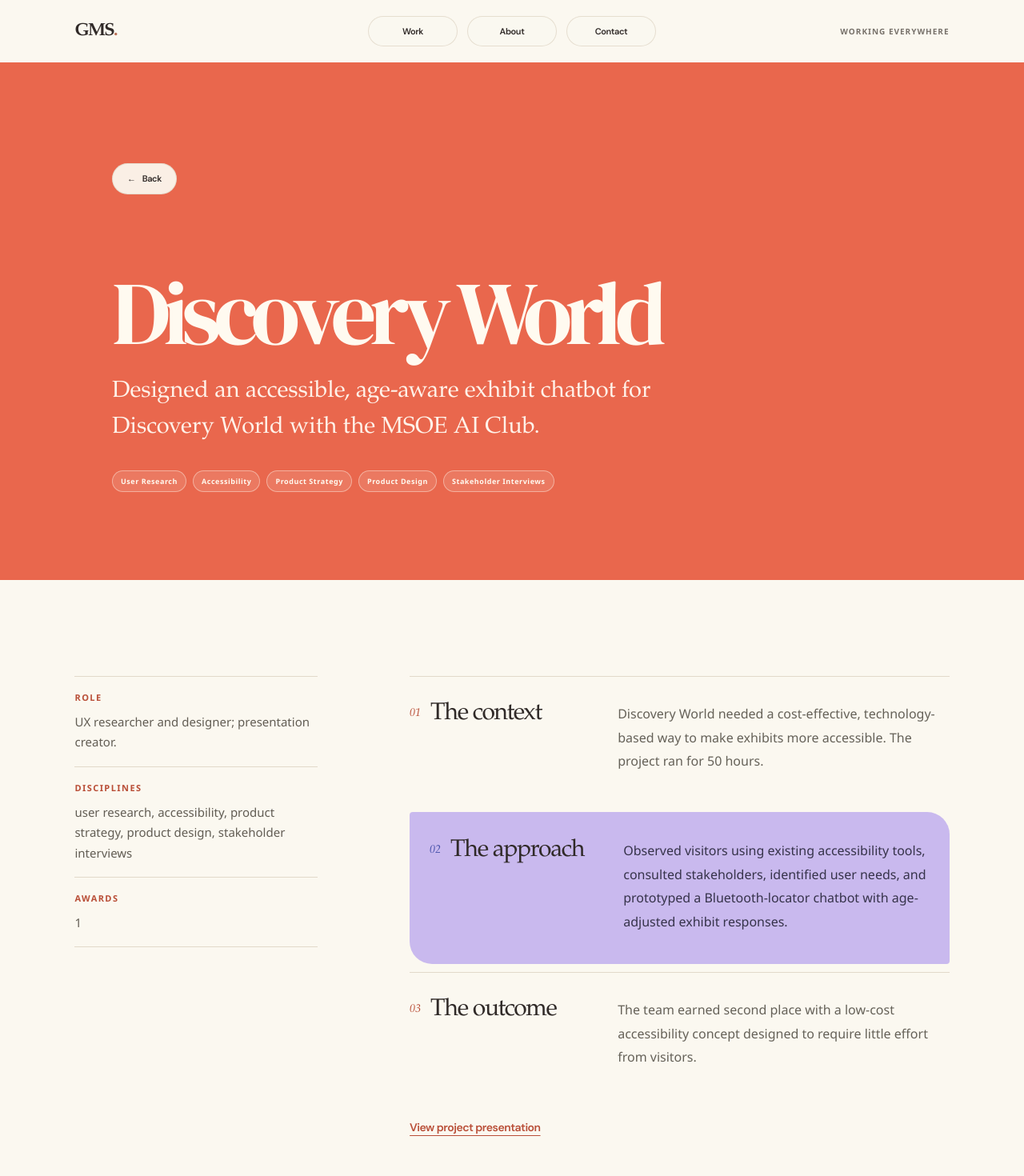
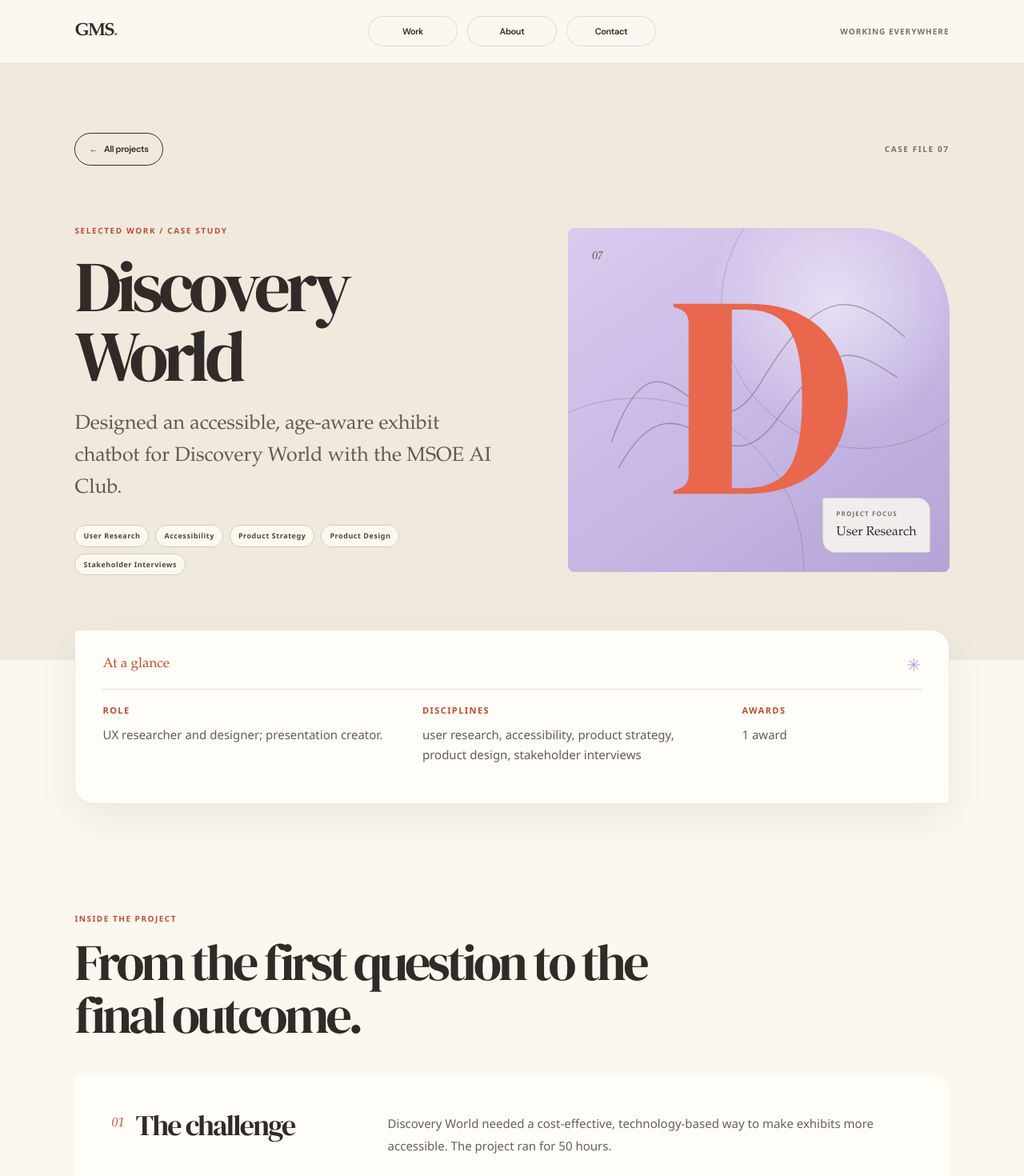
Before and after one commit to sladekg/sladekg.github.io, a Next.js app in the folder sladekg-portfolio/: page /projects/discovery-world in a window 1280 px wide. Shown: the top 1470 px of the page at 80% size. Built offline with nearby package versions, Linux system fonts and the light colour scheme.

Commit message:
project page refactor

```diff
--- a/sladekg-portfolio/app/globals.css
+++ b/sladekg-portfolio/app/globals.css
@@ -1166,14 +1166,21 @@ textarea:focus-visible {
 }
 
 .project-hero {
-  padding: clamp(62px, 10vw, 126px) 7.3vw clamp(70px, 9vw, 110px);
-  background: #e9674d;
-  color: #fffaf0;
+  padding: clamp(44px, 7vw, 88px) 7.3vw clamp(68px, 9vw, 106px);
+  background: #f0e9dd;
+  color: var(--ink);
 }
 
 .project-hero-inner {
-  width: min(1000px, 100%);
+  width: min(1200px, 100%);
   margin: 0 auto;
+}
+
+.project-hero-topline {
+  display: flex;
+  align-items: center;
+  justify-content: space-between;
+  margin-bottom: clamp(40px, 6vw, 74px);
 }
 
 .back-to-projects {
@@ -1181,11 +1188,10 @@ textarea:focus-visible {
   align-items: center;
   justify-content: center;
   gap: 8px;
-  margin-bottom: clamp(42px, 7vw, 82px);
-  padding: 10px 18px;
-  border: 1px solid rgb(226 217 202 / 84%);
+  padding: 11px 17px;
+  border: 1px solid var(--ink);
   border-radius: 999px;
-  background: rgb(251 248 240 / 94%);
+  background: transparent;
   color: var(--ink);
   font-size: 11px;
   font-weight: 550;
@@ -1196,70 +1202,230 @@ textarea:focus-visible {
 }
 
 .back-to-projects:hover {
-  border-color: #b96f55;
-  background: #f0e5d7;
-}
-
-.project-hero .section-kicker {
-  color: #fff0a8;
+  border-color: #525bc7;
+  background: #525bc7;
+  color: #fff;
+}
+
+.project-file-number,
+.project-eyebrow {
+  color: #77716a;
+  font-size: 10px;
+  font-weight: 700;
+  letter-spacing: 0.16em;
+  text-transform: uppercase;
+}
+
+.project-hero-grid {
+  display: grid;
+  grid-template-columns: minmax(0, 1.05fr) minmax(300px, 0.95fr);
+  align-items: center;
+  gap: clamp(42px, 7vw, 100px);
+}
+
+.project-hero-copy {
+  min-width: 0;
+}
+
+.project-eyebrow {
+  margin: 0 0 18px;
+  color: #b94e37;
 }
 
 .project-hero h1 {
-  max-width: 950px;
-  margin: 14px 0 24px;
+  max-width: 700px;
+  margin: 0 0 22px;
   font-family: var(--font-dm-serif-display), serif;
-  font-size: clamp(54px, 9vw, 112px);
+  font-size: clamp(52px, 7vw, 92px);
   font-weight: 400;
   font-style: normal;
-  letter-spacing: -0.075em;
-  line-height: 0.94;
+  letter-spacing: -0.065em;
+  line-height: 0.98;
 }
 
 .project-lede {
-  max-width: 680px;
+  max-width: 620px;
   margin: 0;
-  color: #fff2e9;
+  color: #5f5a53;
   font-family: var(--serif);
-  font-size: clamp(21px, 2.6vw, 29px);
-  line-height: 1.55;
+  font-size: clamp(19px, 2.1vw, 25px);
+  line-height: 1.6;
 }
 
 .project-topic-list {
   display: flex;
   flex-wrap: wrap;
   gap: 8px;
-  margin-top: 30px;
+  margin-top: 25px;
 }
 
 .project-topic-list span {
-  border-color: rgb(255 250 240 / 42%);
-  background: rgb(255 250 240 / 12%);
-  color: #fffaf0;
+  border-color: #d7cbbb;
+  background: #fbf8f0;
+  color: #51483d;
+}
+
+.project-cover-art {
+  position: relative;
+  display: grid;
+  min-height: 430px;
+  place-items: center;
+  overflow: hidden;
+  border-radius: 8px 110px 8px 8px;
+  background:
+    radial-gradient(ellipse at 70% 22%, rgb(255 255 255 / 54%), transparent 34%),
+    linear-gradient(145deg, #d9c9ed 3%, #c4b5e3 60%, #b4a4d5);
+  isolation: isolate;
+}
+
+.project-cover-orbit {
+  position: absolute;
+  z-index: -1;
+  display: block;
+  width: 75%;
+  aspect-ratio: 1;
+  border: 1px solid rgb(48 42 40 / 20%);
+  border-radius: 50%;
+}
+
+.project-cover-orbit-one {
+  top: -19%;
+  right: -15%;
+}
+
+.project-cover-orbit-two {
+  bottom: -47%;
+  left: -26%;
+  width: 88%;
+}
+
+.project-cover-line {
+  position: absolute;
+  inset: 14% 6% 20%;
+  width: 88%;
+  height: 66%;
+  overflow: visible;
+  stroke: rgb(48 42 40 / 34%);
+  stroke-width: 1.2;
+}
+
+.project-cover-initial {
+  color: #e9674d;
+  font-family: var(--font-dm-serif-display), serif;
+  font-size: clamp(210px, 29vw, 360px);
+  letter-spacing: -0.1em;
+  line-height: 0.8;
+  transform: translate(-8%, -3%);
+}
+
+.project-cover-index {
+  position: absolute;
+  top: 26px;
+  left: 30px;
+  color: #51483d;
+  font-family: var(--serif);
+  font-size: 14px;
+  font-style: italic;
+}
+
+.project-cover-caption {
+  position: absolute;
+  right: 24px;
+  bottom: 24px;
+  display: grid;
+  gap: 5px;
+  max-width: 70%;
+  padding: 13px 16px;
+  border: 1px solid rgb(48 42 40 / 16%);
+  border-radius: 3px 16px 3px 16px;
+  background: rgb(251 248 240 / 85%);
+  backdrop-filter: blur(8px);
+}
+
+.project-cover-caption span {
+  color: #77716a;
+  font-size: 8px;
+  font-weight: 700;
+  letter-spacing: 0.14em;
+}
+
+.project-cover-caption strong {
+  color: var(--ink);
+  font-family: var(--serif);
+  font-size: 16px;
+  font-weight: 400;
+  text-transform: capitalize;
+}
+
+.project-overview {
+  position: relative;
+  z-index: 1;
+  width: min(1120px, 85.4vw);
+  margin: -38px auto 0;
+  padding: 26px 34px 30px;
+  border: 1px solid #eee7dc;
+  border-radius: 4px 24px 4px 24px;
+  background: #fffdf8;
+  box-shadow: 0 18px 50px rgb(48 42 40 / 7%);
+}
+
+.project-overview-heading {
+  display: flex;
+  align-items: center;
+  justify-content: space-between;
+  margin-bottom: 14px;
+  color: #b94e37;
+  font-family: var(--serif);
+  font-size: 17px;
+}
+
+.project-overview-heading span:last-child {
+  color: #b9a2df;
+  font-family: var(--sans);
+  font-size: 22px;
 }
 
 .project-story {
-  display: grid;
   width: min(1120px, 85.4vw);
-  grid-template-columns: minmax(210px, 0.72fr) minmax(0, 1.6fr);
-  align-items: start;
-  gap: clamp(42px, 9vw, 120px);
   margin: 0 auto;
-  padding: clamp(70px, 10vw, 120px) 0;
+  padding: clamp(84px, 11vw, 136px) 0;
+}
+
+.project-story-heading {
+  max-width: 730px;
+  margin: 0 0 40px;
+}
+
+.project-story-heading p {
+  margin: 0 0 14px;
+  color: #b94e37;
+  font-size: 10px;
+  font-weight: 700;
+  letter-spacing: 0.15em;
+  text-transform: uppercase;
+}
+
+.project-story-heading h2 {
+  margin: 0;
+  font-family: var(--font-dm-serif-display), serif;
+  font-size: clamp(38px, 5.2vw, 64px);
+  font-weight: 400;
+  letter-spacing: -0.06em;
+  line-height: 1.03;
 }
 
 .project-facts {
-  position: sticky;
-  top: 110px;
-  display: grid;
-  gap: 0;
+  display: grid;
+  grid-template-columns: 1fr 1fr 0.6fr;
+  gap: 26px;
   border-top: 1px solid var(--line);
 }
 
 .project-facts div {
   display: grid;
+  align-content: start;
   gap: 8px;
   padding: 17px 0;
-  border-bottom: 1px solid var(--line);
   color: #625d54;
   font-size: 15px;
   line-height: 1.7;
@@ -1275,72 +1441,122 @@ textarea:focus-visible {
 
 .project-narrative {
   display: grid;
-  gap: 0;
+  gap: 16px;
 }
 
 .project-chapter {
   display: grid;
-  grid-template-columns: minmax(135px, 0.56fr) minmax(0, 1fr);
-  gap: 28px;
-  padding: 30px 0 38px;
-  border-top: 1px solid var(--line);
+  grid-template-columns: minmax(180px, 0.6fr) minmax(0, 1.4fr);
+  align-items: start;
+  gap: clamp(24px, 5vw, 72px);
+  padding: clamp(28px, 4vw, 46px);
+  border-radius: 4px 28px 4px 28px;
+  background: #fffdf8;
 }
 
 .project-chapter-heading {
   display: flex;
   align-items: flex-start;
-  gap: 12px;
+  gap: 14px;
 }
 
 .project-chapter-heading span {
-  padding-top: 6px;
+  padding-top: 4px;
   color: #b94e37;
   font-family: var(--serif);
-  font-size: 14px;
+  font-size: 16px;
   font-style: italic;
 }
 
-.project-chapter h2 {
+.project-chapter h3 {
   margin: 0;
-  font-family: var(--serif);
-  font-size: clamp(22px, 2.5vw, 30px);
+  font-family: var(--font-dm-serif-display), serif;
+  font-size: clamp(26px, 3vw, 36px);
   font-weight: 400;
-  letter-spacing: -0.045em;
-  line-height: 1.1;
+  letter-spacing: -0.05em;
+  line-height: 1.05;
 }
 
 .project-chapter p {
   margin: 2px 0 0;
   color: #656158;
-  font-size: 16px;
-  line-height: 1.85;
-}
-
-.project-chapter-accent {
-  position: relative;
-  margin: 10px 0;
-  padding: 32px 25px 38px;
-  border: 0;
-  border-radius: 4px 28px 4px 28px;
+  font-size: 15px;
+  line-height: 1.9;
+}
+
+.project-chapter-approach {
   background: #c9b9ee;
 }
 
-.project-chapter-accent .project-chapter-heading span {
+.project-chapter-approach .project-chapter-heading span {
   color: #4650aa;
 }
 
-.project-chapter-accent p {
+.project-chapter-approach p {
   color: #36334a;
 }
 
+.project-chapter-outcome {
+  background: #39483a;
+  color: #fffaf0;
+}
+
+.project-chapter-outcome .project-chapter-heading span {
+  color: #f4ca4e;
+}
+
+.project-chapter-outcome p {
+  color: #ede6d9;
+}
+
+.project-outcome-copy {
+  max-width: 680px;
+}
+
+.project-impact {
+  display: grid;
+  grid-template-columns: auto 1fr;
+  align-items: baseline;
+  gap: 7px 16px;
+  margin-top: 27px;
+  padding: 18px 20px;
+  border-left: 2px solid #f4ca4e;
+  background: rgb(255 255 255 / 7%);
+}
+
+.project-impact .project-fact-label {
+  grid-column: 1 / -1;
+  color: #f4ca4e;
+}
+
+.project-impact-value {
+  color: #f4ca4e;
+  font-family: var(--font-dm-serif-display), serif;
+  font-size: clamp(30px, 4vw, 44px);
+  font-weight: 400;
+  letter-spacing: -0.06em;
+}
+
+.project-impact p {
+  margin: 0;
+  font-size: 13px;
+  line-height: 1.6;
+}
+
 .project-presentation-link {
+  display: inline-flex;
+  align-items: center;
+  gap: 14px;
   justify-self: start;
-  margin-top: 24px;
+  margin: 12px 0 0 4px;
   color: #b94e37;
   font-size: 14px;
   font-weight: 650;
-  text-decoration: underline;
-  text-underline-offset: 5px;
+  transition: gap 180ms ease;
+}
+
+.project-presentation-link:hover {
+  gap: 20px;
 }
 
 .project-page-footer {
@@ -1430,12 +1646,15 @@ textarea:focus-visible {
   }
 
   .project-page .hero-meta {
-    grid-template-columns: 1fr;
+    grid-template-columns: minmax(0, 1fr);
     gap: 10px 14px;
   }
 
   .project-main-nav {
     grid-column: 1;
+    width: 100%;
+    min-width: 0;
+    justify-self: stretch;
   }
 
   .project-main-nav .nav-actions {
@@ -1543,33 +1762,45 @@ textarea:focus-visible {
   }
 
   .project-hero {
-    padding: 58px 6vw 72px;
-  }
-
-  .back-to-projects {
-    margin-bottom: 48px;
-  }
-
+    padding: 42px 6vw 64px;
+  }
+
+  .project-hero-grid {
+    grid-template-columns: 1fr;
+    gap: 38px;
+  }
+
+  .project-cover-art {
+    min-height: 340px;
+  }
+
+  .project-cover-initial {
+    font-size: clamp(210px, 48vw, 330px);
+  }
+
+  .project-overview,
   .project-story {
     width: 88vw;
-    grid-template-columns: 1fr;
-    gap: 42px;
-    padding: 60px 0;
+  }
+
+  .project-overview {
+    margin-top: -24px;
+    padding: 24px;
+  }
+
+  .project-story {
+    padding: 76px 0;
   }
 
   .project-facts {
-    position: static;
-    grid-template-columns: repeat(2, minmax(0, 1fr));
-    column-gap: 22px;
+    grid-template-columns: 1fr 1fr;
+    gap: 16px 22px;
   }
 
   .project-chapter {
     grid-template-columns: 1fr;
-    gap: 15px;
-  }
-
-  .project-chapter-accent {
-    padding: 25px 20px 30px;
+    gap: 17px;
+    padding: 28px;
   }
 
   .project-page-footer {
--- a/sladekg-portfolio/app/projects/[slug]/page.tsx
+++ b/sladekg-portfolio/app/projects/[slug]/page.tsx
@@ -15,11 +15,12 @@ type ProjectPageProps = {
 
 export default async function ProjectPage({ params }: ProjectPageProps) {
   const { slug } = await params;
-  const project = projects.find(
+  const projectIndex = projects.findIndex(
     (item) => projectSlug(item.title) === slug,
   );
+  const project = projects[projectIndex];
 
-  if (!project) notFound();
+  if (projectIndex === -1 || !project) notFound();
 
   return (
     <main className="project-page">
@@ -43,10 +44,19 @@ export default async function ProjectPage({ params }: ProjectPageProps) {
 
       <header className="project-hero">
         <div className="project-hero-inner">
+          <div className="project-hero-topline">
             <Link className="back-to-projects" href="/#work">
               <span aria-hidden="true">←</span>
-            Back
+              All projects
             </Link>
+            <span className="project-file-number">
+              Case file {String(projectIndex + 1).padStart(2, "0")}
+            </span>
+          </div>
+
+          <div className="project-hero-grid">
+            <div className="project-hero-copy">
+              <p className="project-eyebrow">Selected work / Case study</p>
               <h1>{project.title}</h1>
               <p className="project-lede">{project.case_study.summary}</p>
               <div className="project-topic-list" aria-label="Project disciplines">
@@ -55,9 +65,41 @@ export default async function ProjectPage({ params }: ProjectPageProps) {
                 ))}
               </div>
             </div>
+
+            <div className="project-cover-art" aria-hidden="true">
+              <span className="project-cover-orbit project-cover-orbit-one" />
+              <span className="project-cover-orbit project-cover-orbit-two" />
+              <svg
+                className="project-cover-line"
+                viewBox="0 0 360 260"
+                fill="none"
+                aria-hidden="true"
+              >
+                <path d="M12 190C73 18 115 236 183 122S289 18 348 70" />
+                <path d="M20 220C91 91 135 258 201 165S284 80 339 116" />
+              </svg>
+              <span className="project-cover-initial">
+                {project.title.slice(0, 1)}
+              </span>
+              <span className="project-cover-index">
+                {String(projectIndex + 1).padStart(2, "0")}
+              </span>
+              <span className="project-cover-caption">
+                <span>PROJECT FOCUS</span>
+                <strong>
+                  {project.topics[0] ? formatTopic(project.topics[0]) : "Design"}
+                </strong>
+              </span>
+            </div>
+          </div>
+        </div>
       </header>
 
-      <section className="project-story" aria-label={`${project.title} case study`}>
+      <section className="project-overview" aria-label="Project snapshot">
+        <div className="project-overview-heading">
+          <span>At a glance</span>
+          <span aria-hidden="true">✳</span>
+        </div>
         <div className="project-facts">
           <div>
             <span className="project-fact-label">Role</span>
@@ -69,33 +111,53 @@ export default async function ProjectPage({ params }: ProjectPageProps) {
           </div>
           <div>
             <span className="project-fact-label">Awards</span>
-            <span>{project.awards}</span>
+            <span>
+              {project.awards} {project.awards === 1 ? "award" : "awards"}
+            </span>
           </div>
+        </div>
+      </section>
+
+      <section className="project-story" aria-label={`${project.title} case study`}>
+        <div className="project-story-heading">
+          <p>Inside the project</p>
+          <h2>From the first question to the final outcome.</h2>
         </div>
 
         <div className="project-narrative">
-          <section className="project-chapter">
+          <section className="project-chapter project-chapter-context">
             <div className="project-chapter-heading">
               <span>01</span>
-              <h2>The context</h2>
+              <h3>The challenge</h3>
             </div>
             <p>{project.case_study.context}</p>
           </section>
 
-          <section className="project-chapter project-chapter-accent">
+          <section className="project-chapter project-chapter-approach">
             <div className="project-chapter-heading">
               <span>02</span>
-              <h2>The approach</h2>
+              <h3>The approach</h3>
             </div>
             <p>{project.case_study.action}</p>
           </section>
 
-          <section className="project-chapter">
+          <section className="project-chapter project-chapter-outcome">
             <div className="project-chapter-heading">
               <span>03</span>
-              <h2>The outcome</h2>
+              <h3>The outcome</h3>
             </div>
+            <div className="project-outcome-copy">
               <p>{project.case_study.result}</p>
+              <div className="project-impact">
+                <span className="project-fact-label">Impact</span>
+                {project.impact.value && (
+                  <strong className="project-impact-value">
+                    {project.impact.value}
+                  </strong>
+                )}
+                <p>{project.impact.description}</p>
+              </div>
+            </div>
           </section>
 
           {project.presentation && (
@@ -105,7 +167,8 @@ export default async function ProjectPage({ params }: ProjectPageProps) {
               target="_blank"
               rel="noreferrer"
             >
-              View project presentation
+              <span>Explore the full presentation</span>
+              <span aria-hidden="true">↗</span>
             </a>
           )}
         </div>
```
Lines whose indentation alone changed are shown as unchanged.
